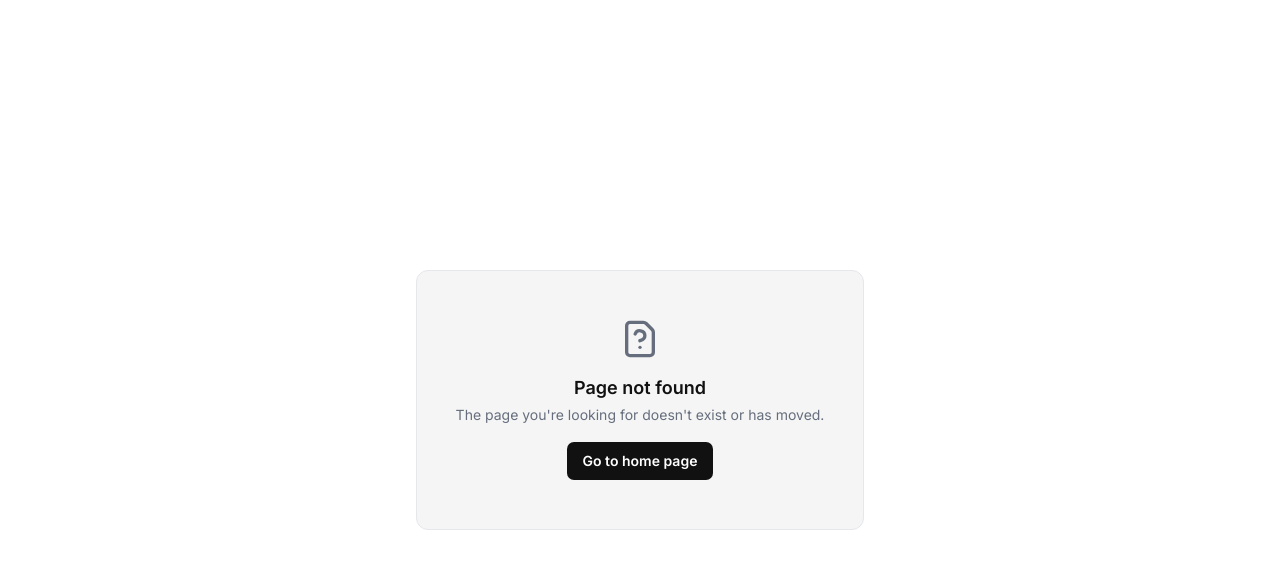
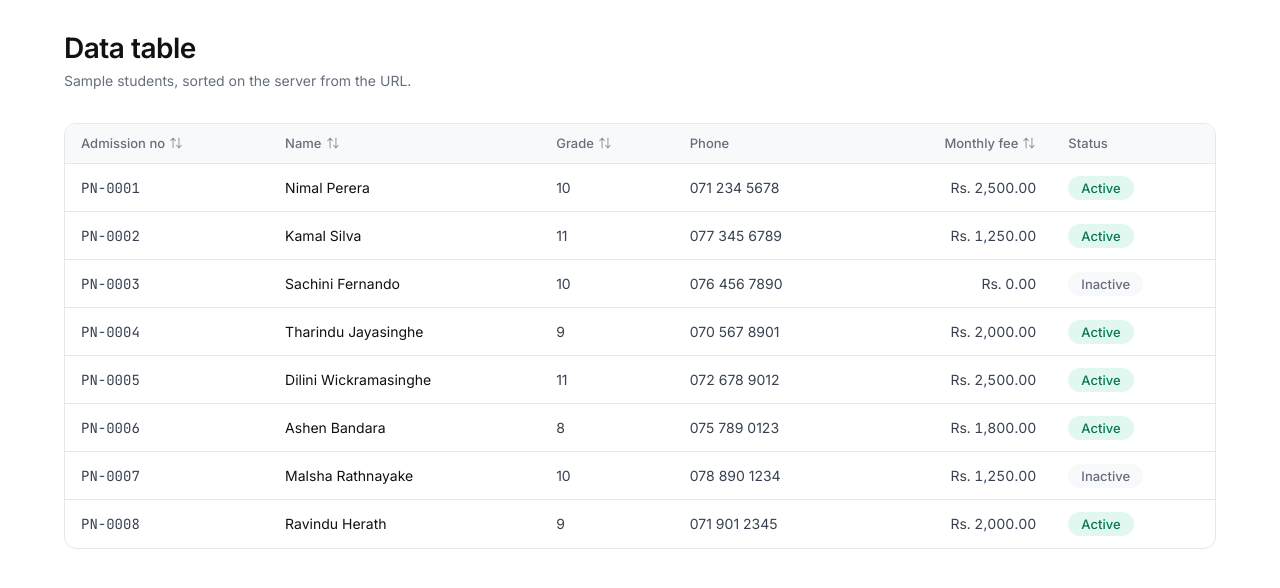
Before and after one commit to hashan1998-it/Panthiya, a Next.js app: page /styleguide/data-table in a window 1280 px wide. Before the commit this address had no page. Shown: the top 588 px of the page. Built offline with nearby package versions, Linux system fonts and the light colour scheme.

Commit message:
feat: add server-side sorting to DataTable

```diff
--- /dev/null
+++ b/src/app/styleguide/data-table/page.tsx
@@ -0,0 +1,34 @@
+import { Suspense } from "react";
+import type { Metadata } from "next";
+import { PageHeader } from "@/components/shared/page-header";
+import { Skeleton } from "@/components/ui/skeleton";
+import { parseTableParams } from "@/lib/table-params";
+import { DEMO_SORTABLE_COLUMNS, SAMPLE_STUDENTS, sortStudents } from "./sample-students";
+import { StudentsTable } from "./students-table";
+
+export const metadata: Metadata = {
+  title: "Data table · Styleguide · Panthiya",
+};
+
+type SearchParams = Promise<Record<string, string | string[] | undefined>>;
+
+async function StudentsResults({ searchParams }: { searchParams: SearchParams }) {
+  const params = parseTableParams(await searchParams, DEMO_SORTABLE_COLUMNS);
+  const students = sortStudents(SAMPLE_STUDENTS, params.sort);
+
+  return <StudentsTable students={students} />;
+}
+
+export default function DataTableDemoPage({ searchParams }: { searchParams: SearchParams }) {
+  return (
+    <main className="mx-auto flex w-full max-w-300 flex-col gap-8 px-4 py-8 md:px-6">
+      <PageHeader
+        title="Data table"
+        description="Sample students, sorted on the server from the URL."
+      />
+      <Suspense fallback={<Skeleton className="h-96 w-full rounded-xl" />}>
+        <StudentsResults searchParams={searchParams} />
+      </Suspense>
+    </main>
+  );
+}
--- /dev/null
+++ b/src/app/styleguide/data-table/sample-students.ts
@@ -0,0 +1,107 @@
+import type { TableSort } from "@/lib/table-params";
+
+export type DemoStudent = {
+  id: string;
+  admissionNo: string;
+  name: string;
+  grade: number;
+  phone: string;
+  fee: number;
+  active: boolean;
+};
+
+export const DEMO_SORTABLE_COLUMNS = ["admissionNo", "name", "grade", "fee"] as const;
+
+type SortableKey = (typeof DEMO_SORTABLE_COLUMNS)[number];
+
+export const SAMPLE_STUDENTS: DemoStudent[] = [
+  {
+    id: "1",
+    admissionNo: "PN-0001",
+    name: "Nimal Perera",
+    grade: 10,
+    phone: "071 234 5678",
+    fee: 2500,
+    active: true,
+  },
+  {
+    id: "2",
+    admissionNo: "PN-0002",
+    name: "Kamal Silva",
+    grade: 11,
+    phone: "077 345 6789",
+    fee: 1250,
+    active: true,
+  },
+  {
+    id: "3",
+    admissionNo: "PN-0003",
+    name: "Sachini Fernando",
+    grade: 10,
+    phone: "076 456 7890",
+    fee: 0,
+    active: false,
+  },
+  {
+    id: "4",
+    admissionNo: "PN-0004",
+    name: "Tharindu Jayasinghe",
+    grade: 9,
+    phone: "070 567 8901",
+    fee: 2000,
+    active: true,
+  },
+  {
+    id: "5",
+    admissionNo: "PN-0005",
+    name: "Dilini Wickramasinghe",
+    grade: 11,
+    phone: "072 678 9012",
+    fee: 2500,
+    active: true,
+  },
+  {
+    id: "6",
+    admissionNo: "PN-0006",
+    name: "Ashen Bandara",
+    grade: 8,
+    phone: "075 789 0123",
+    fee: 1800,
+    active: true,
+  },
+  {
+    id: "7",
+    admissionNo: "PN-0007",
+    name: "Malsha Rathnayake",
+    grade: 10,
+    phone: "078 890 1234",
+    fee: 1250,
+    active: false,
+  },
+  {
+    id: "8",
+    admissionNo: "PN-0008",
+    name: "Ravindu Herath",
+    grade: 9,
+    phone: "071 901 2345",
+    fee: 2000,
+    active: true,
+  },
+];
+
+export function sortStudents(students: DemoStudent[], sort: TableSort | null): DemoStudent[] {
+  if (!sort) return students;
+
+  const key = sort.id as SortableKey;
+  const direction = sort.desc ? -1 : 1;
+
+  return [...students].sort((a, b) => {
+    const left = a[key];
+    const right = b[key];
+    const result =
+      typeof left === "number" && typeof right === "number"
+        ? left - right
+        : String(left).localeCompare(String(right));
+    return result * direction;
+  });
+}
--- a/src/app/styleguide/data-table-demo.tsx
+++ b/src/app/styleguide/data-table/students-table.tsx
@@ -2,16 +2,12 @@
 
 import { createDataTableColumnHelper, DataTable } from "@/components/shared/data-table";
 import { Badge } from "@/components/ui/badge";
+import { DEMO_SORTABLE_COLUMNS, type DemoStudent } from "./sample-students";
 
-export type DemoStudent = {
-  id: string;
-  admissionNo: string;
-  name: string;
-  grade: number;
-  phone: string;
-  fee: string;
-  active: boolean;
-};
+const feeFormatter = new Intl.NumberFormat("en-LK", {
+  minimumFractionDigits: 2,
+  maximumFractionDigits: 2,
+});
 
 const column = createDataTableColumnHelper<DemoStudent>();
 
@@ -26,7 +22,11 @@ const columns = column.columns([
   }),
   column.accessor("grade", { header: "Grade" }),
   column.accessor("phone", { header: "Phone" }),
-  column.accessor("fee", { header: "Monthly fee", meta: { align: "right" } }),
+  column.accessor("fee", {
+    header: "Monthly fee",
+    cell: (info) => `Rs. ${feeFormatter.format(info.getValue())}`,
+    meta: { align: "right" },
+  }),
   column.accessor("active", {
     header: "Status",
     cell: (info) =>
@@ -38,12 +38,13 @@ const columns = column.columns([
   }),
 ]);
 
-export function DataTableDemo({ students }: { students: DemoStudent[] }) {
+export function StudentsTable({ students }: { students: DemoStudent[] }) {
   return (
     <DataTable
       label="Students"
       columns={columns}
       data={students}
+      sortableColumns={DEMO_SORTABLE_COLUMNS}
       getRowId={(student) => student.id}
     />
   );
--- a/src/app/styleguide/page.tsx
+++ b/src/app/styleguide/page.tsx
@@ -1,4 +1,5 @@
 import type { Metadata } from "next";
+import Link from "next/link";
 import { Check, Clock, X } from "lucide-react";
 import { Badge } from "@/components/ui/badge";
 import { Button } from "@/components/ui/button";
@@ -12,7 +13,6 @@ import {
 } from "@/components/ui/card";
 import { Input } from "@/components/ui/input";
 import { Label } from "@/components/ui/label";
-import { DataTableDemo, type DemoStudent } from "./data-table-demo";
 import { ThemeSwitcher } from "./theme-switcher";
 import { ToastDemo } from "./toast-demo";
 
@@ -42,36 +42,6 @@ const surfaces = [
   { className: "bg-warning", name: "warning" },
   { className: "bg-destructive", name: "destructive" },
 ] as const;
-
-const sampleStudents: DemoStudent[] = [
-  {
-    id: "1",
-    admissionNo: "PN-0001",
-    name: "Nimal Perera",
-    grade: 10,
-    phone: "071 234 5678",
-    fee: "Rs. 2,500.00",
-    active: true,
-  },
-  {
-    id: "2",
-    admissionNo: "PN-0002",
-    name: "Kamal Silva",
-    grade: 11,
-    phone: "077 345 6789",
-    fee: "Rs. 1,250.00",
-    active: true,
-  },
-  {
-    id: "3",
-    admissionNo: "PN-0003",
-    name: "Sachini Fernando",
-    grade: 10,
-    phone: "076 456 7890",
-    fee: "Rs. 0.00",
-    active: false,
-  },
-];
 
 function Section({ title, children }: { title: string; children: React.ReactNode }) {
   return (
@@ -217,8 +187,16 @@ export default function StyleguidePage() {
       </Section>
 
       <Section title="Data table">
-        <DataTableDemo students={sampleStudents} />
-        <DataTableDemo students={[]} />
+        <p className="text-body-sm text-muted-foreground">
+          Sorting, pagination and search read the URL, so the demo lives on its own page:{" "}
+          <Link
+            href="/styleguide/data-table"
+            className="text-foreground underline underline-offset-4"
+          >
+            open the data table demo
+          </Link>
+          .
+        </p>
       </Section>
 
       <Section title="Toasts">
--- a/src/components/shared/data-table.tsx
+++ b/src/components/shared/data-table.tsx
@@ -1,16 +1,20 @@
 "use client";
 
-import type { ReactNode } from "react";
+import { Suspense, type ReactNode } from "react";
 import {
   createColumnHelper,
   FlexRender,
+  functionalUpdate,
+  rowSortingFeature,
   tableFeatures,
   useTable,
   type RowData,
+  type SortingState,
   type TableOptions,
 } from "@tanstack/react-table";
-import { Inbox } from "lucide-react";
+import { ArrowDown, ArrowUp, ArrowUpDown, Inbox } from "lucide-react";
 import { EmptyState } from "@/components/shared/empty-state";
+import { useTableParams } from "@/components/shared/use-table-params";
 import {
   Table,
   TableBody,
@@ -19,6 +23,7 @@ import {
   TableHeader,
   TableRow,
 } from "@/components/ui/table";
+import { parseTableParams, type TableSort } from "@/lib/table-params";
 import { cn } from "@/lib/utils";
 
 type DataTableColumnMeta = {
@@ -26,6 +31,7 @@ type DataTableColumnMeta = {
 };
 
 export const dataTableFeatures = tableFeatures({
+  rowSortingFeature,
   columnMeta: {} as DataTableColumnMeta,
 });
 
@@ -39,44 +45,113 @@ type DataTableProps<TData extends RowData> = {
   columns: TableOptions<DataTableFeatures, TData>["columns"];
   data: TData[];
   label: string;
+  sortableColumns?: readonly string[];
   getRowId?: (row: TData) => string;
   emptyState?: ReactNode;
 };
+
+type DataTableViewProps<TData extends RowData> = DataTableProps<TData> & {
+  sort: TableSort | null;
+  onSortChange?: (sort: TableSort | null) => void;
+  isPending?: boolean;
+};
+
+const NO_SORTABLE_COLUMNS: readonly string[] = [];
 
 function alignClass(align: DataTableColumnMeta["align"]) {
   return align === "right" ? "text-right tabular-nums" : undefined;
 }
 
-export function DataTable<TData extends RowData>({
+function toSortingState(sort: TableSort | null): SortingState {
+  return sort ? [sort] : [];
+}
+
+function DataTableView<TData extends RowData>({
   columns,
   data,
   label,
+  sortableColumns = NO_SORTABLE_COLUMNS,
   getRowId,
   emptyState,
-}: DataTableProps<TData>) {
+  sort,
+  onSortChange,
+  isPending = false,
+}: DataTableViewProps<TData>) {
+  const sorting = toSortingState(sort);
+
   const table = useTable({
     features: dataTableFeatures,
     columns,
     data,
     getRowId,
+    manualSorting: true,
+    enableMultiSort: false,
+    sortDescFirst: false,
+    state: { sorting },
+    onSortingChange: (updater) => {
+      const next = functionalUpdate(updater, sorting);
+      onSortChange?.(next[0] ?? null);
+    },
   });
 
   const rows = table.getRowModel().rows;
   const columnCount = table.getAllLeafColumns().length;
 
   return (
-    <Table aria-label={label}>
+    <Table
+      aria-label={label}
+      aria-busy={isPending}
+      className={cn(
+        "transition-opacity duration-150 motion-reduce:transition-none",
+        isPending && "opacity-60",
+      )}
+    >
       <TableHeader>
         {table.getHeaderGroups().map((headerGroup) => (
           <TableRow key={headerGroup.id}>
-            {headerGroup.headers.map((header) => (
-              <TableHead
-                key={header.id}
-                className={cn(header.column.columnDef.meta?.align === "right" && "text-right")}
-              >
-                {header.isPlaceholder ? null : <FlexRender header={header} />}
-              </TableHead>
-            ))}
+            {headerGroup.headers.map((header) => {
+              const { column } = header;
+              const isRight = column.columnDef.meta?.align === "right";
+              const canSort = Boolean(onSortChange) && sortableColumns.includes(column.id);
+              const direction = column.getIsSorted();
+              const SortIcon =
+                direction === "asc" ? ArrowUp : direction === "desc" ? ArrowDown : ArrowUpDown;
+
+              return (
+                <TableHead
+                  key={header.id}
+                  className={cn(isRight && "text-right")}
+                  aria-sort={
+                    canSort
+                      ? direction === "asc"
+                        ? "ascending"
+                        : direction === "desc"
+                          ? "descending"
+                          : "none"
+                      : undefined
+                  }
+                >
+                  {header.isPlaceholder ? null : canSort ? (
+                    <button
+                      type="button"
+                      onClick={column.getToggleSortingHandler()}
+                      className={cn(
+                        "-mx-2 inline-flex h-8 items-center gap-1 rounded-md px-2 outline-none hover:bg-secondary hover:text-foreground focus-visible:ring-3 focus-visible:ring-ring/50",
+                        direction && "text-foreground",
+                      )}
+                    >
+                      <FlexRender header={header} />
+                      <SortIcon
+                        aria-hidden
+                        className={cn("size-3.5", !direction && "text-muted-foreground/60")}
+                      />
+                    </button>
+                  ) : (
+                    <FlexRender header={header} />
+                  )}
+                </TableHead>
+              );
+            })}
           </TableRow>
         ))}
       </TableHeader>
@@ -109,3 +184,25 @@ export function DataTable<TData extends RowData>({
     </Table>
   );
 }
+
+function DataTableWithUrlState<TData extends RowData>(props: DataTableProps<TData>) {
+  const { searchParams, setTableParams, isPending } = useTableParams();
+  const { sort } = parseTableParams(searchParams, props.sortableColumns ?? NO_SORTABLE_COLUMNS);
+
+  return (
+    <DataTableView
+      {...props}
+      sort={sort}
+      onSortChange={(nextSort) => setTableParams({ sort: nextSort })}
+      isPending={isPending}
+    />
+  );
+}
+
+export function DataTable<TData extends RowData>(props: DataTableProps<TData>) {
+  return (
+    <Suspense fallback={<DataTableView {...props} sort={null} />}>
+      <DataTableWithUrlState {...props} />
+    </Suspense>
+  );
+}
```
